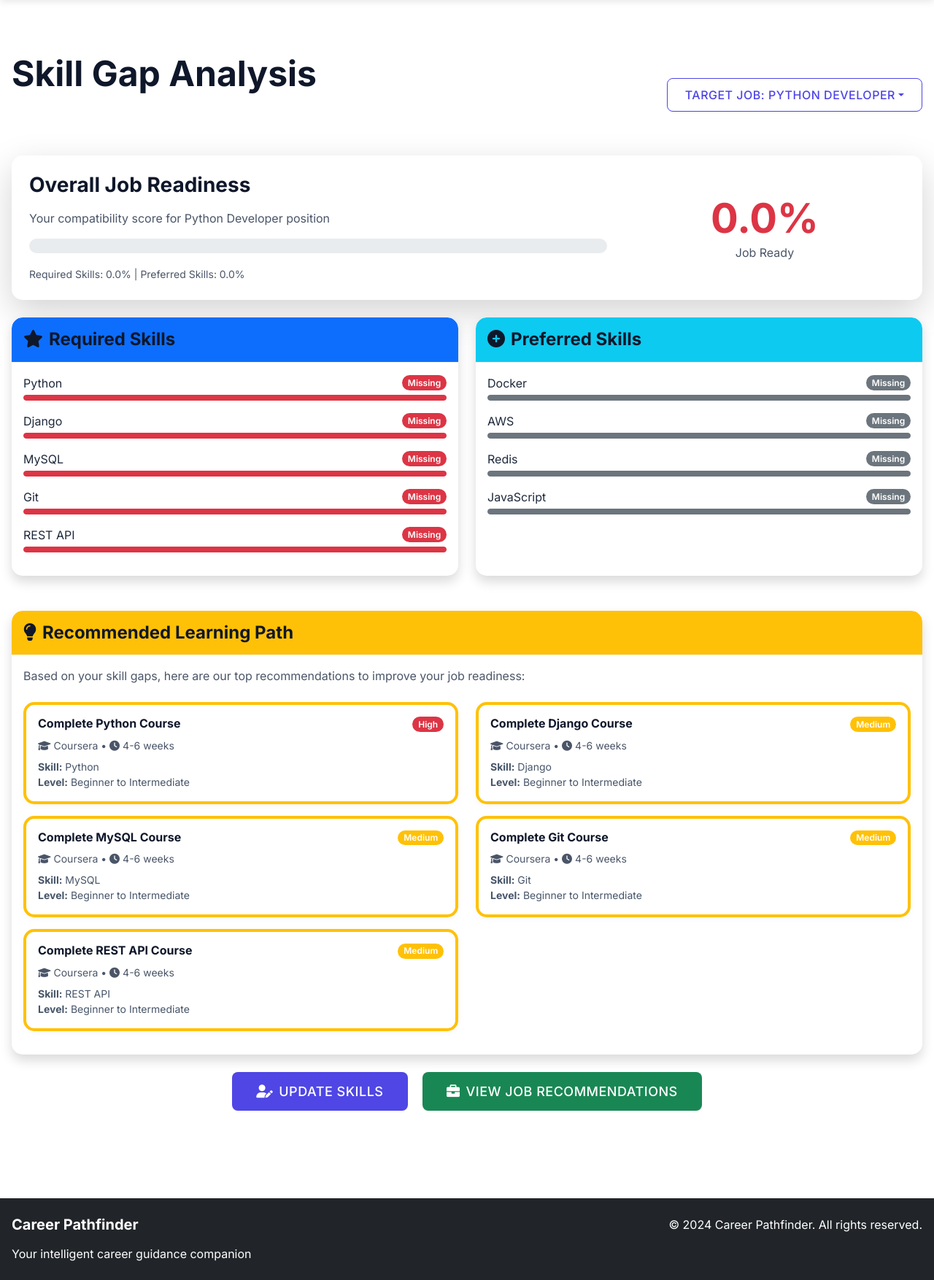
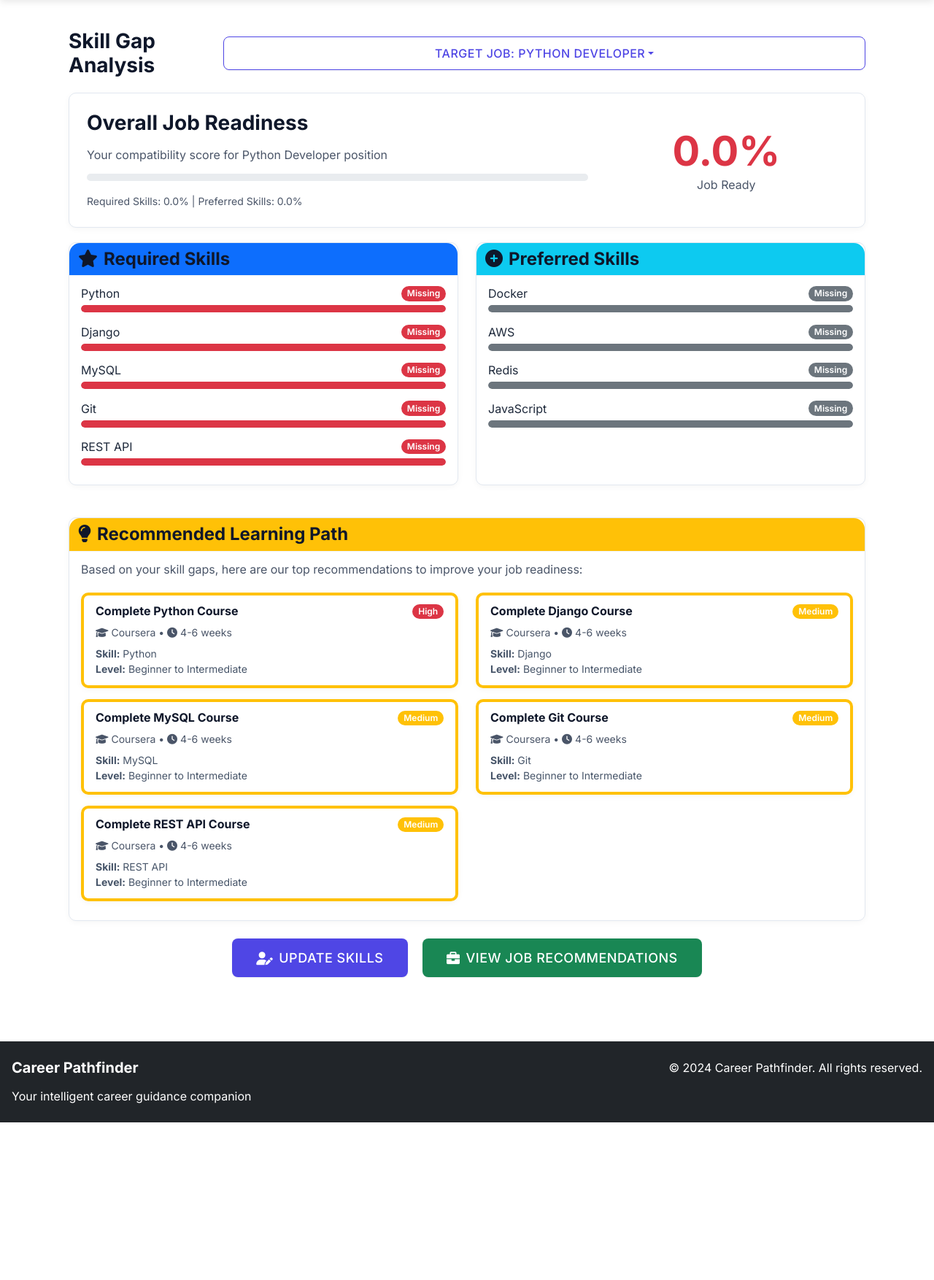
Before and after one commit to prathamdevarmani/career-pathfinder, a Flask app: page /skill_gap_analysis in a window 1280 px wide. Shown: the part 74-1828 px from the top of the page at 73% size. After the commit the page ends 1612 px from the top, so only its background shows below. Run offline with Flask 3, Linux system fonts and the light colour scheme; the visitor is signed in with stand-in values (Sample User, id 1); data that the repository does not hold is empty.

Commit message:
Update skill_gap_analysis.html

```diff
--- a/templates/skill_gap_analysis.html
+++ b/templates/skill_gap_analysis.html
@@ -3,36 +3,43 @@
 {% block title %}Skill Gap Analysis - Career Pathfinder{% endblock %}
 
 {% block content %}
-<div class="container py-5">
-    <div class="row">
-        <div class="col-12">
-            <div class="d-flex justify-content-between align-items-center mb-4">
-                <h1 class="display-5 fw-bold">Skill Gap Analysis</h1>
-                <div class="dropdown">
-                    <button class="btn btn-outline-primary dropdown-toggle" type="button" data-bs-toggle="dropdown">
+<div class="container-lg px-3 px-md-4 py-3">
+    <!-- Header and Target Job picker -->
+    <div class="d-flex flex-column flex-md-row justify-content-between align-items-md-center gap-3 mb-4">
+        <h1 class="display-5 fw-bold mb-0">Skill Gap Analysis</h1>
+
+        <div class="job-picker dropdown w-100 w-md-auto">
+            <button class="btn btn-outline-primary dropdown-toggle w-100 w-md-auto" type="button"
+                data-bs-toggle="dropdown" aria-expanded="false" aria-haspopup="listbox">
                 Target Job: {{ target_job }}
             </button>
-                    <ul class="dropdown-menu">
+
+            <div class="dropdown-menu p-2 job-menu shadow">
+                <input type="search" class="form-control form-control-sm job-search mb-2" placeholder="Search jobs..."
+                    aria-label="Search jobs">
+                <div class="job-list" role="listbox">
                     {% for job in available_jobs %}
-                        <li><a class="dropdown-item" href="{{ url_for('skill_gap_analysis', job=job) }}">{{ job }}</a></li>
+                    <a class="dropdown-item" role="option" data-value="{{ job }}"
+                        href="{{ url_for('skill_gap_analysis', job=job) }}">
+                        {{ job }}
+                    </a>
                     {% endfor %}
-                    </ul>
                 </div>
             </div>
         </div>
     </div>
-
     <!-- Overall Readiness Card -->
     <div class="row mb-4">
         <div class="col-12">
-            <div class="card border-0 shadow-lg">
+            <div class="card">
                 <div class="card-body p-4">
                     <div class="row align-items-center">
                         <div class="col-md-8">
                             <h3 class="card-title mb-3">Overall Job Readiness</h3>
                             <p class="text-muted mb-3">Your compatibility score for {{ target_job }} position</p>
-                            <div class="progress mb-3" style="height: 20px;">
-                                {% set readiness_color = 'success' if gap_analysis.overall_readiness >= 70 else 'warning' if gap_analysis.overall_readiness >= 50 else 'danger' %}
+                            <div class="progress mb-3">
+                                {% set readiness_color = 'success' if gap_analysis.overall_readiness >= 70 else
+                                'warning' if gap_analysis.overall_readiness >= 50 else 'danger' %}
                                 <div class="progress-bar bg-{{ readiness_color }}" role="progressbar"
                                     data-width="{{ gap_analysis.overall_readiness }}">
                                     {{ gap_analysis.overall_readiness }}%
@@ -59,7 +66,7 @@
     <div class="row">
         <!-- Required Skills -->
         <div class="col-lg-6 mb-4">
-            <div class="card h-100 border-0 shadow">
+            <div class="card h-100">
                 <div class="card-header bg-primary text-white">
                     <h4 class="mb-0"><i class="fas fa-star me-2"></i>Required Skills</h4>
                 </div>
@@ -76,8 +83,8 @@
                         </div>
                         <div class="progress" style="height: 8px;">
                             {% if skill_data.status == 'have' %}
-                                <div class="progress-bar bg-success"
-                                     data-width="{{ skill_data.progress_percentage }}"></div>
+                            <div class="progress-bar bg-success" data-width="{{ skill_data.progress_percentage }}">
+                            </div>
                             {% else %}
                             <div class="progress-bar bg-danger" style="width: 100%;"></div>
                             {% endif %}
@@ -90,7 +97,7 @@
 
         <!-- Preferred Skills -->
         <div class="col-lg-6 mb-4">
-            <div class="card h-100 border-0 shadow">
+            <div class="card h-100">
                 <div class="card-header bg-info text-white">
                     <h4 class="mb-0"><i class="fas fa-plus-circle me-2"></i>Preferred Skills</h4>
                 </div>
@@ -107,8 +114,7 @@
                         </div>
                         <div class="progress" style="height: 8px;">
                             {% if skill_data.status == 'have' %}
-                                <div class="progress-bar bg-info"
-                                     data-width="{{ skill_data.progress_percentage }}"></div>
+                            <div class="progress-bar bg-info" data-width="{{ skill_data.progress_percentage }}"></div>
                             {% else %}
                             <div class="progress-bar bg-secondary" style="width: 100%;"></div>
                             {% endif %}
@@ -124,12 +130,13 @@
     {% if gap_analysis.improvement_areas %}
     <div class="row mt-4">
         <div class="col-12">
-            <div class="card border-0 shadow">
+            <div class="card">
                 <div class="card-header bg-warning text-dark">
                     <h4 class="mb-0"><i class="fas fa-lightbulb me-2"></i>Recommended Learning Path</h4>
                 </div>
                 <div class="card-body">
-                    <p class="text-muted mb-4">Based on your skill gaps, here are our top recommendations to improve your job readiness:</p>
+                    <p class="text-muted mb-4">Based on your skill gaps, here are our top recommendations to improve
+                        your job readiness:</p>
                     <div class="row">
                         {% for suggestion in gap_analysis.improvement_areas %}
                         <div class="col-md-6 mb-3">
@@ -137,7 +144,8 @@
                                 <div class="card-body">
                                     <div class="d-flex justify-content-between align-items-start mb-2">
                                         <h6 class="card-title mb-0">{{ suggestion.course }}</h6>
-                                        <span class="badge bg-{{ 'danger' if suggestion.priority == 'High' else 'warning' }}">
+                                        <span
+                                            class="badge bg-{{ 'danger' if suggestion.priority == 'High' else 'warning' }}">
                                             {{ suggestion.priority }}
                                         </span>
                                     </div>
@@ -174,6 +182,133 @@
 </div>
 
 <style>
+    /* Spacing + weight simplification */
+    h1.display-5 {
+        font-size: 1.75rem;
+        /* smaller title */
+        line-height: 1.2;
+        margin: 0;
+    }
+
+    .mb-4 {
+        margin-bottom: 1.25rem !important;
+    }
+
+    /* reduce section gaps slightly */
+    .mb-3 {
+        margin-bottom: 0.9rem !important;
+    }
+
+    .card {
+        border-radius: 10px;
+    }
+
+    /* smaller radius */
+    .card-header {
+        padding: 0.5rem 0.75rem;
+    }
+
+    /* compact header */
+    .card-body {
+        padding: 0.75rem 1rem;
+    }
+
+    /* compact body */
+
+    .shadow-lg {
+        box-shadow: var(--bs-box-shadow-sm) !important;
+    }
+
+    .shadow {
+        box-shadow: var(--bs-box-shadow-sm) !important;
+    }
+
+    /* Compact progress bars globally */
+    .progress {
+        height: 10px !important;
+    }
+
+    /* Compact list items in skill sections */
+    .list-group-item {
+        padding-top: 0.5rem;
+        padding-bottom: 0.5rem;
+    }
+
+    /* Target Job picker: keep simple, full-width on mobile
+    .job-picker .dropdown-toggle {
+        min-height: 40px;
+        white-space: nowrap;
+        text-overflow: ellipsis;
+        overflow: hidden;
+    }*/
+
+    .job-menu {
+        width: min(90vw, 420px);
+        max-height: 55vh;
+        overflow: auto;
+    }
+
+    .job-list .dropdown-item {
+        padding-top: 0.45rem;
+        padding-bottom: 0.45rem;
+    }
+
+    /* Desktop: align the picker to the right without extra spacing */
+    @media (min-width: 768px) {
+        .job-picker .dropdown-toggle {
+            width: auto;
+        }
+    }
+
+    /* Mobile: simple and full width */
+    @media (max-width: 576px) {
+        .job-picker .dropdown-toggle {
+            width: 100%;
+        }
+
+        .job-menu {
+            width: 100%;
+            max-height: 55vh;
+        }
+
+        .card-body {
+            padding: 0.75rem !important;
+        }
+
+        /* slightly tighter on mobile */
+    }
+
+    /* Target Job picker responsiveness */
+    .job-picker .dropdown-toggle {
+        white-space: nowrap;
+        text-overflow: ellipsis;
+        overflow: hidden;
+        min-height: 40px; /* add this to keep the control comfortable */
+    }
+
+    .job-menu {
+        width: min(90vw, 420px);
+        max-height: 60vh;
+        overflow: auto;
+    }
+
+    .job-list .dropdown-item {
+        padding-top: 0.45rem;
+        padding-bottom: 0.45rem;
+    }
+
+    /* Mobile: full-width control and menu */
+    @media (max-width: 576px) {
+        .job-picker .dropdown-toggle {
+            width: 100%;
+        }
+
+        .job-menu {
+            width: 100%;
+            max-height: 55vh;
+        }
+    }
+
     .hover-card {
         transition: transform 0.2s;
     }
@@ -186,21 +321,51 @@
         transition: width 0.6s ease;
     }
 
-.card {
-    border-radius: 15px;
-}
-
     .card-header {
         border-radius: 15px 15px 0 0 !important;
     }
 </style>
 
 <script>
-// Set progress bar widths after page load to avoid CSS parsing issues
-document.addEventListener('DOMContentLoaded', function() {
-    document.querySelectorAll('[data-width]').forEach(function(element) {
-        const width = element.getAttribute('data-width');
-        element.style.width = width + '%';
+    document.addEventListener('DOMContentLoaded', function () {
+        const picker = document.querySelector('.job-picker');
+        if (!picker) return;
+
+        const menu = picker.querySelector('.job-menu');
+        const search = picker.querySelector('.job-search');
+        const items = Array.from(picker.querySelectorAll('.job-list .dropdown-item'));
+
+        if (picker && search && items.length) {
+            // Focus search when dropdown opens
+            picker.addEventListener('shown.bs.dropdown', function () {
+                search.value = '';
+                items.forEach(a => a.classList.remove('d-none'));
+                setTimeout(() => search.focus(), 50);
+            });
+
+            // Filter list as you type
+            search.addEventListener('input', function () {
+                const q = this.value.trim().toLowerCase();
+                items.forEach(a => {
+                    const show = !q || a.textContent.toLowerCase().includes(q);
+                    a.classList.toggle('d-none', !show);
+                });
+            });
+
+            // Enter key selects first visible match
+            search.addEventListener('keydown', function (e) {
+                if (e.key === 'Enter') {
+                    const first = items.find(a => !a.classList.contains('d-none'));
+                    if (first) window.location.href = first.getAttribute('href');
+                }
+            });
+        }
+    });
+    document.addEventListener('DOMContentLoaded', function () {
+  document.querySelectorAll('[data-width]').forEach(function (el) {
+    var val = parseFloat(el.getAttribute('data-width')) || 0;
+    val = Math.max(0, Math.min(100, val));
+    el.style.width = val + '%';
   });
 });
 </script>
```
Lines whose indentation alone changed are shown as unchanged.
